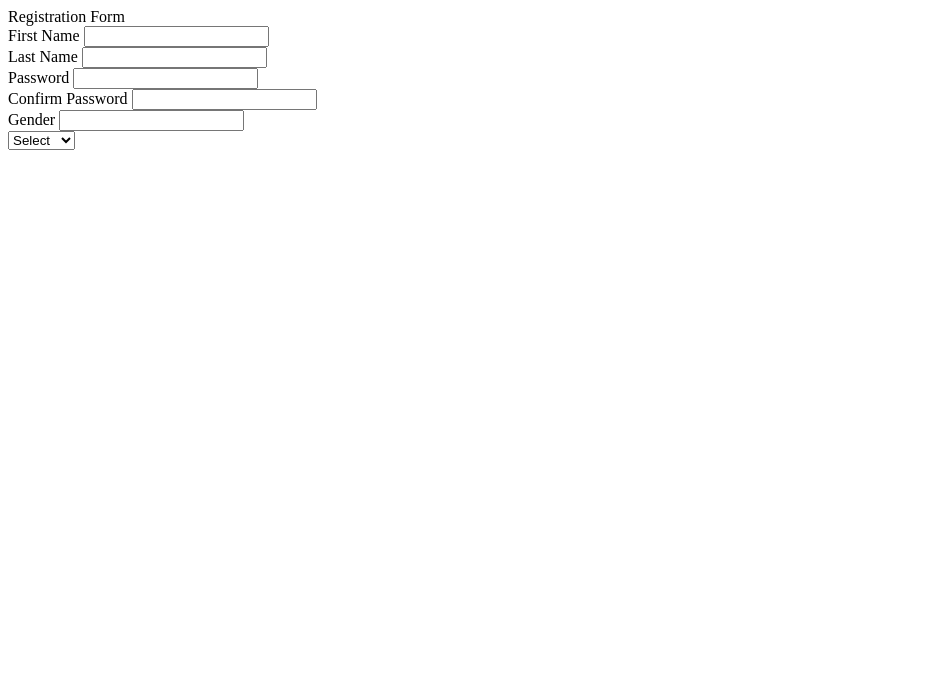
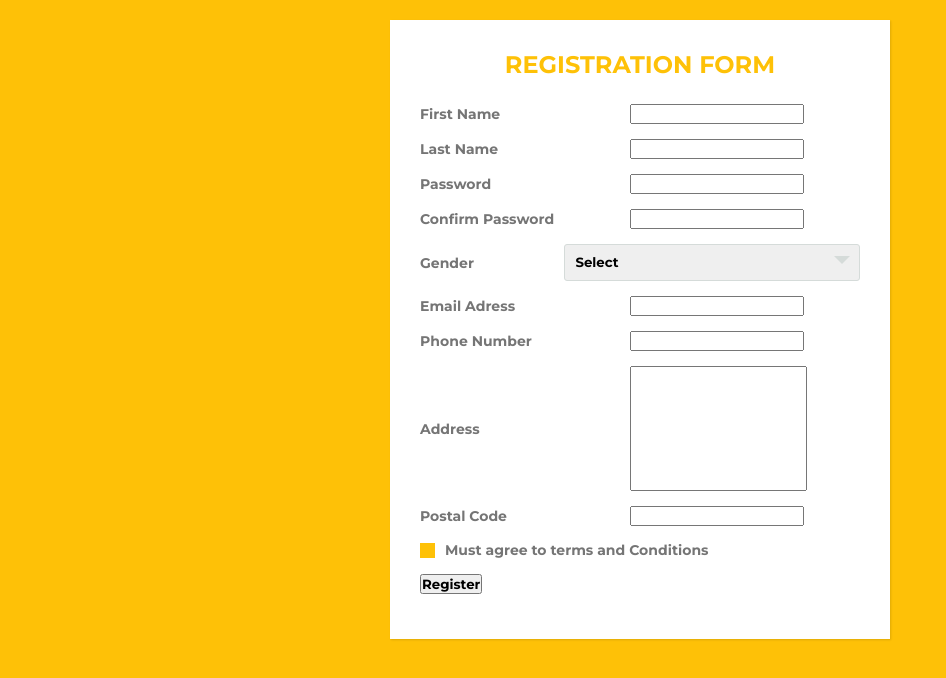
Before and after one commit to Austin1912/Austin1912.GMRS.com, a plain HTML site: page index.html in a window 1280 px wide. Shown: the whole page, without its empty margins (0-946 px from the left). Drawn offline with Linux system fonts and the light colour scheme.

Commit message:
Add files via upload

```diff
--- a/index.html
+++ b/index.html
@@ -2,7 +2,9 @@
 <html lang="en">
 <head>
     <meta charset="UTF-8">
+    <meta name="viewport" content="width=device-width", initial-scale="1.0">
     <title>Registration Form</title>
+    <link rel="stylesheet" href="styles.css">
 </head>
 <body>
 <div class="wrapper">
@@ -28,7 +30,6 @@
         </div>
         <div class="input_field">
             <label>Gender</label>
-                <input type="text" class="input">
             <div class="custom_select">
                 <select>
                     <option value="">Select</option>
@@ -37,6 +38,32 @@
                 </select>
             </div>
         </div>
+        <div class="input_field">
+            <label>Email Adress</label>
+            <input type="text" class="input">
+        </div>
+        <div class="input_field">
+            <label>Phone Number</label>
+            <input type="text" class="input">
+        </div>
+        <div class="input_field">
+            <label>Address</label>
+            <textarea class="textarea"></textarea>
+        </div>
+        <div class="input_field">
+            <label>Postal Code</label>
+            <input type="text" class="input">
+        </div>
+        <div class="input_field terms">
+            <label class="check">
+                <input type="checkbox">
+                <span class="checkmark"></span>
+            </label>
+            <p>Must agree to terms and Conditions</p>
+        </div>
+        <div class="input_field">
+            <input type="submit" value="Register" class="btn">
+        </div>
     </div>
 </div>
 </body>
--- /dev/null
+++ b/styles.css
@@ -0,0 +1,180 @@
+@import url('https://fonts.googleapis.com/css2?family=Montserrat:wght@700&display=swap');
+
+*{
+    margin: 0;
+    padding: 0;
+    box-sizing: border-box;
+    font-family: 'Montserrat', sans-serif;
+}
+
+body{
+    background: #fec107;
+    padding: 0 10px;
+}
+
+.wrapper{
+    max-width: 500px;
+    width: 100%;
+    background: #fff;
+    margin: 20px auto;
+    padding: 30px;
+    box-shadow: 1px 1px 2px rgba(0,0,0,0.125);
+}
+
+.wrapper .title{
+    font-size: 24px;
+    font-weight: 700;
+    margin-bottom: 25px;
+    color: #fec107;
+    text-transform: uppercase;
+    text-align: center;
+}
+
+.wrapper .form{
+    width: 100%;
+}
+
+.wrapper .form .input_field{
+    margin-bottom: 15px;
+    display: flex;
+    align-items: center;
+}
+
+.wrapper .form .input_field label{
+    width: 200px;
+    color: #757575;
+    margin-right: 10px;
+    font-size: 14px;
+}
+
+.wrapper .form .input_field .input
+.wrapper .form .input_field .textarea{
+    width: 100%;
+    outline: none;
+    border: 1px solid #d5bdb9;
+    font-size: 15px;
+    padding: 8px 10px;
+    border-radius: 3px;
+    transition: all 0.3s ease;
+}
+
+.wrapper .form .input_field .textarea{
+    resize: none;
+    height: 125px;
+}
+
+.wrapper .form .input_field .custom_select{
+    position:relative;
+    width: 100%;
+    height: 37px;
+}
+
+.wrapper .form .input_field .custom_select select{
+    -webkit-appearance: none;
+    appearance: none;
+    border: 1px solid #d5dbd9;
+    width: 100%;
+    height: 100%;
+    padding: 8px 10px;
+    border-radius: 3px;
+    outline: none;
+}
+
+.wrapper .form .input_field .custom_select::before{
+    content: "";
+    position: absolute;
+    top: 12px;
+    right: 10px;
+    border: 8px solid;
+    border-color: #d5dbd9 transparent transparent transparent;
+    pointer-events: none;
+}
+
+.wrapper .form .input_field .input:focus
+.wrapper .form .input_field .textarea:focus
+.wrapper .form .input_field select:focus{
+    border: 1px solid #fec107;
+}
+
+.wrapper .form .input_field p{
+    font-size: 14px;
+    color: #757575;
+}
+
+.wrapper .form .input_field .check{
+    width: 15px;
+    height: 15px;
+    position: relative;
+    display: block;
+    cursor: pointer;
+}
+
+.wrapper .form .input_field .check input[type="checkbox"]{
+    position: absolute;
+    top: 0;
+    left: 0;
+    opacity: 0;
+}
+
+.wrapper .form .input_field .check .checkmark{
+    width: 15px;
+    height: 15px;
+    border: 1px solid #fec107;
+    display: block;
+    position: relative;
+    background: #fec107;
+}
+
+.wrapper .form .input_field .check .checkmark:before{
+    content: "";
+    position: absolute;
+    top: 1px;
+    left: 2px;
+    width: 5px;
+    height: 2px;
+    border: 2px solid;
+    border-color: transparent transparent #fff #fff;
+    transform: rotate(-45deg);
+    display: none;
+}
+
+.wrapper .form.input_field .check input [type="checkbox"]:checked ~ .checkmark{
+    background: #fec107;
+}
+
+.wrapper .form.input_field .check input [type="checkbox"]:checked ~ .checkmark{
+    display: block;
+}
+
+.wrapper .form.input_field .btn{
+    width: 100%;
+    padding: 8px 10px;
+    font-size: 15px;
+    border: 0;
+    background: #fec107;
+    color: #fff;
+    cursor: pointer;
+    border-radius: 3px;
+    outline: none;
+}
+
+.wrapper .form.input_field:last-child{
+    margin-bottom: 0;
+}
+
+.wrapper .form.input_field .btn:hover{
+    background: #ffd658;
+}
+
+@media (max-width: 420px){
+    .wrapper .form .input_field{
+        flex-direction: column;
+        align-items: flex-start;
+    }
+    .wrapper .form .input_field label{
+        margin-bottom: 5px;
+    }
+    .wrapper .form .input_field.terms{
+        flex-direction: row;
+    }
+}
```
Lines whose indentation alone changed are shown as unchanged.
